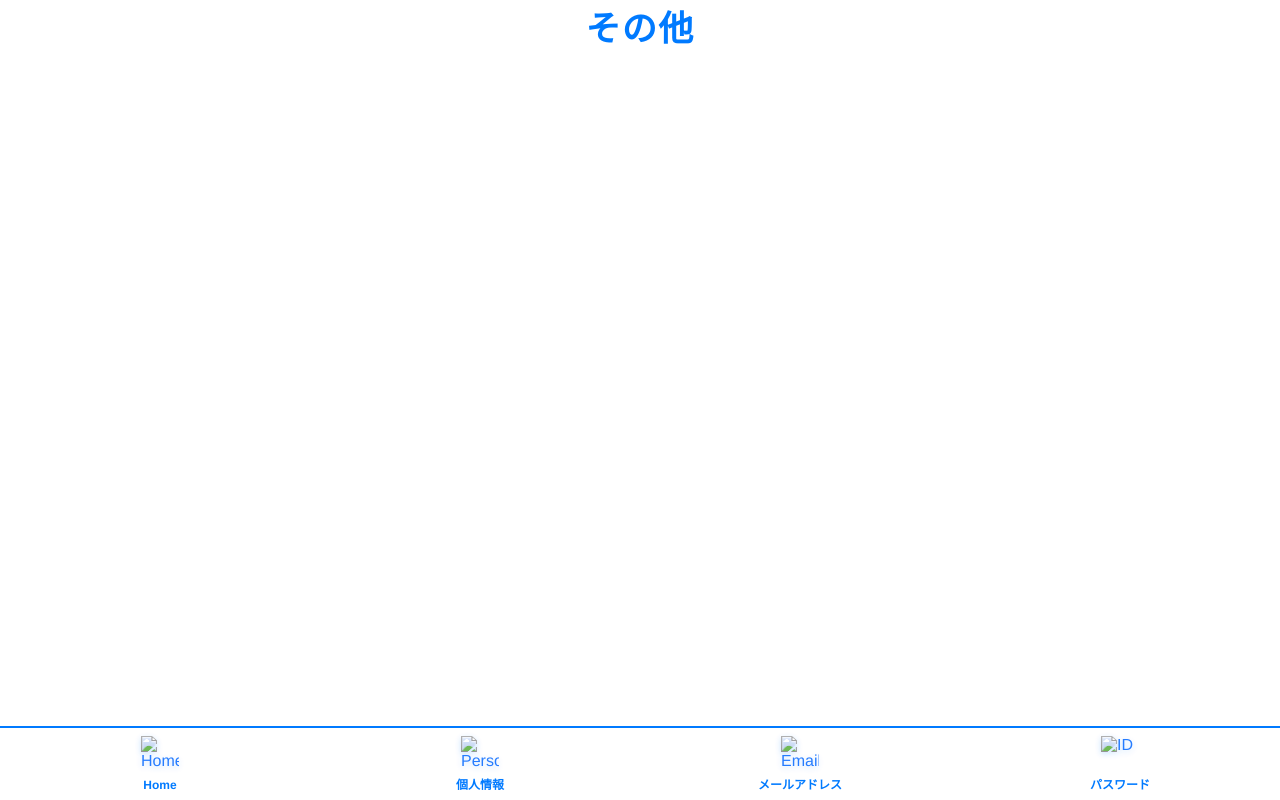
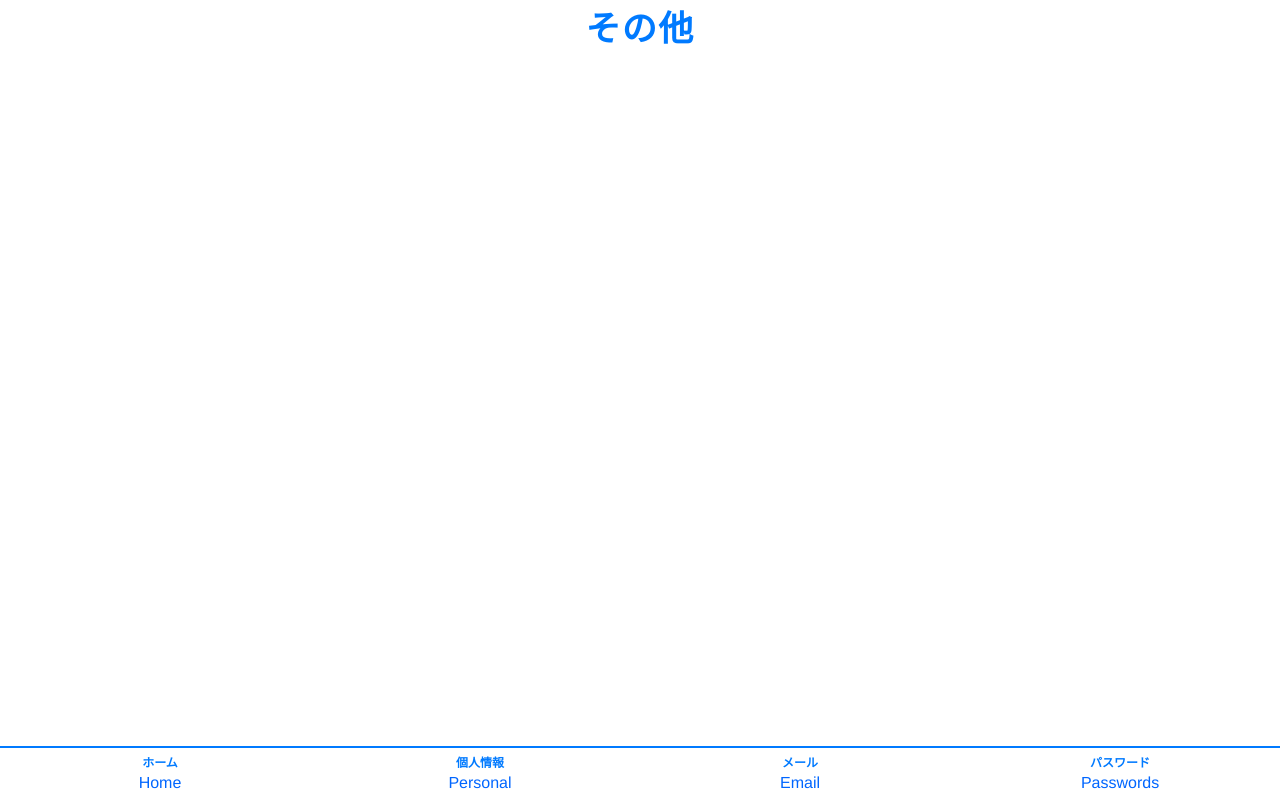
Before and after one commit to honebuto-3010/pass-word-app, a plain HTML site: page others.html in a window 1280 px wide. Drawn offline with Linux system fonts and the light colour scheme.

Commit message:
Modify footer navigation to text-only labels
Updated footer navigation to use text labels instead of images.

```diff
--- a/others.html
+++ b/others.html
@@ -28,12 +28,10 @@
         <!-- 一覧カード（••••） -->
         <div id="others-summary-list" class="service-container"></div>
 
-
         <!-- 詳細カード -->
         <div id="others-list" class="service-container" style="display:none;"></div>
-        <!-- 戻るボタン -->
-       <button id="email-back-btn" class="back-btn" style="display:none;">戻る</button>
 
+        <button id="email-back-btn" class="back-btn" style="display:none;">戻る</button>
     </main>
 
     <!-- 詳細モーダル（閲覧専用） -->
@@ -46,38 +44,38 @@
         </div>
     </div>
 
-    <!-- 下部ナビゲーションバー -->
+    <!-- 下部ナビゲーションバー（画像ゼロ・テキストのみ仕様） -->
     <footer class="nav-footer">
-        <nav class="bottom-nav">
+        <nav class="bottom-nav bottom-nav-5">
 
             <!-- HOME -->
             <div class="nav-item" data-page="index.html">
-                <img src="kkrn_icon_home_1-768x768.png" alt="Home" class="nav-icon">
-                <span class="nav-label">Home</span>
+                <span class="nav-label">ホーム</span>
+                <span class="nav-sub">Home</span>
             </div>
 
             <!-- 個人情報 -->
             <div class="nav-item" data-page="personal.html">
-                <img src="kkrn_icon_user_1-768x768.png" alt="Personal" class="nav-icon">
                 <span class="nav-label">個人情報</span>
+                <span class="nav-sub">Personal</span>
             </div>
 
             <!-- メール -->
             <div class="nav-item" data-page="email.html">
-                <img src="kkrn_icon_mail_6-768x768.png" alt="Email" class="nav-icon">
-                <span class="nav-label">メールアドレス</span>
+                <span class="nav-label">メール</span>
+                <span class="nav-sub">Email</span>
             </div>
 
             <!-- ID / パスワード -->
             <div class="nav-item" data-page="passwords.html">
-                <img src="kkrn_icon_security_11-768x768.png" alt="ID" class="nav-icon">
                 <span class="nav-label">パスワード</span>
+                <span class="nav-sub">Passwords</span>
             </div>
 
             <!-- その他（現在のページ） -->
             <div class="nav-item active" data-page="others.html">
-                <img src="kkrn_icon_notepc_1-768x768.png" alt="Others" class="nav-icon">
                 <span class="nav-label">その他</span>
+                <span class="nav-sub">Others</span>
             </div>
 
         </nav>
@@ -89,7 +87,7 @@
     <script src="js/storage.js"></script>
     <script src="js/render.js"></script>
 
-
 </body>
 
+
 </html>
```
